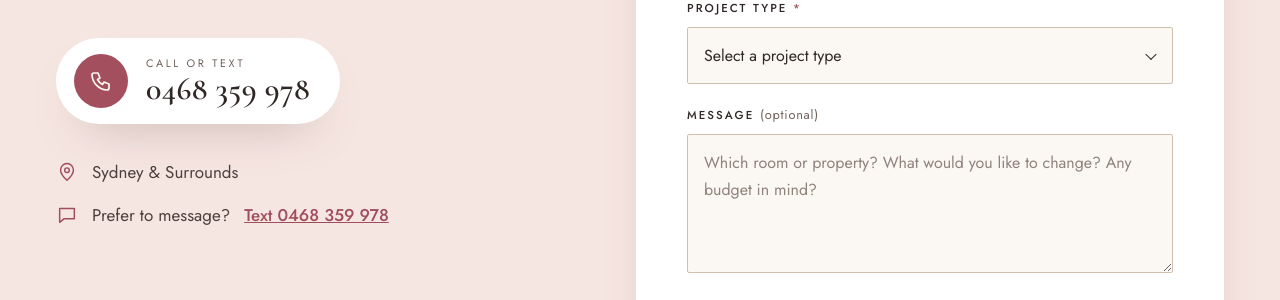
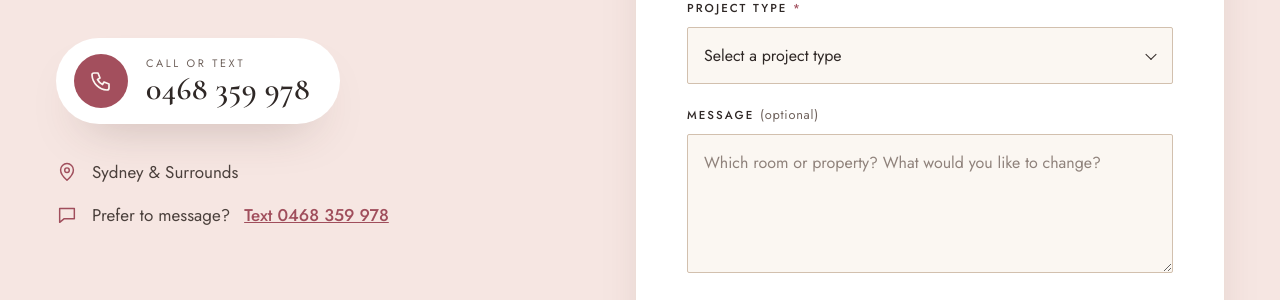
Before and after one commit to kb-au/styled-by-grace, a plain HTML site: page index.html in a window 1280 px wide. Shown: the part 10041-10341 px from the top of the page. Drawn offline with nearby package versions, Linux system fonts and the light colour scheme; a web font is replaced by a local one.

Commit message:
Update index.html

```diff
--- a/index.html
+++ b/index.html
@@ -672,7 +672,7 @@
 
             <div class="field">
               <label for="f-message">Message <span class="opt">(optional)</span></label>
-              <textarea id="f-message" name="message" rows="4" placeholder="Which room or property? What would you like to change? Any budget in mind?"></textarea>
+              <textarea id="f-message" name="message" rows="4" placeholder="Which room or property? What would you like to change? "></textarea>
             </div>
 
             <button class="btn btn--primary btn--block" type="submit">Text My Enquiry</button>
```
